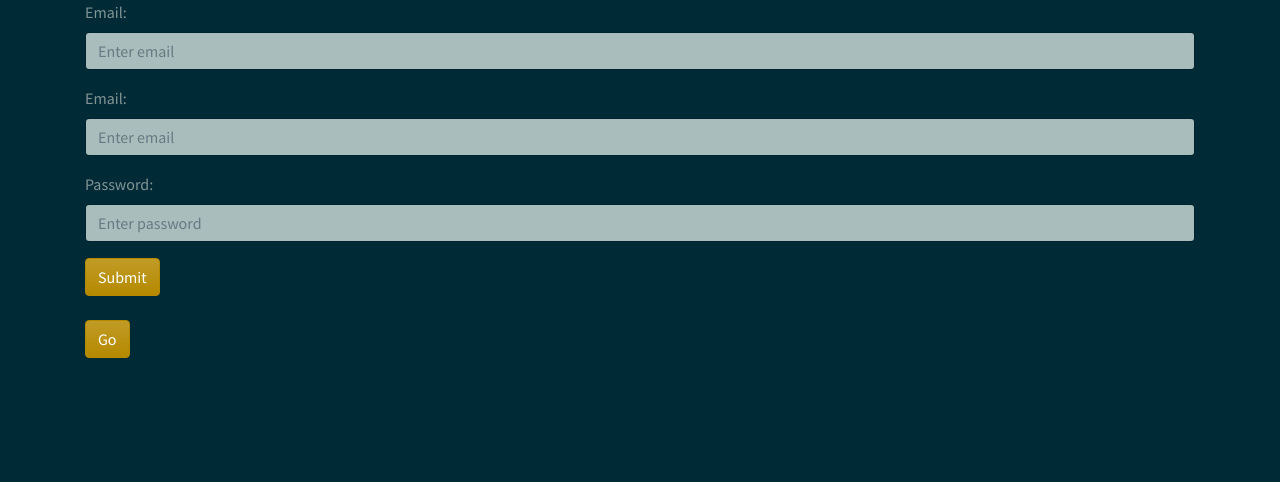
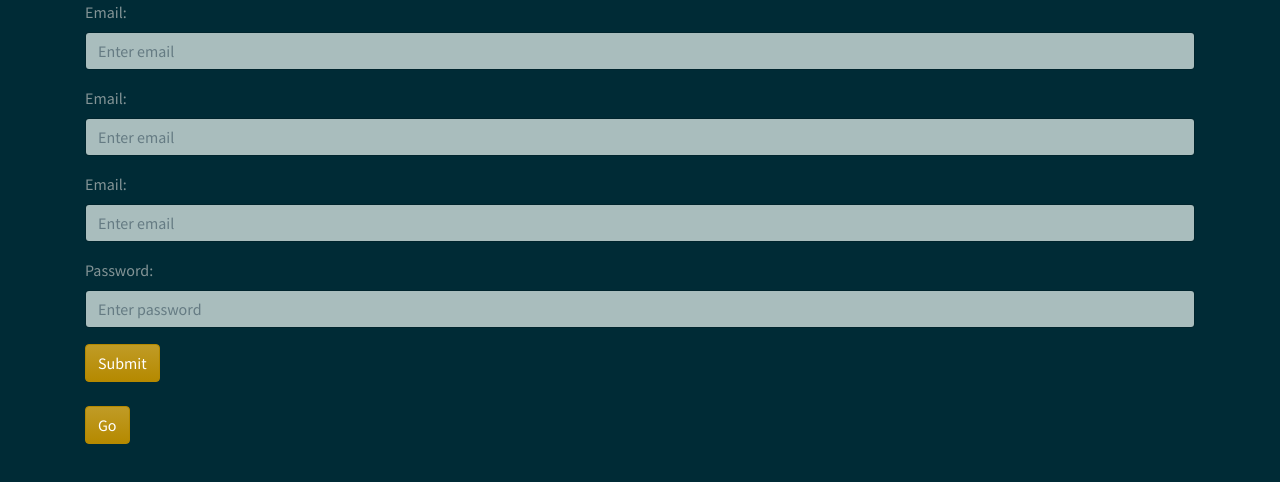
Before and after one commit to achraflamhamdi/electronproject, an Electron app: page src/page.html in a window 1280 px wide. Drawn offline with nearby package versions, Linux system fonts and the light colour scheme; files whose address does not match are found by name.

Commit message:
Update page.html
JH

```diff
--- a/src/page.html
+++ b/src/page.html
@@ -22,6 +22,10 @@
                 <input type="email" class="form-control" id="email" placeholder="Enter email" name="Email">
               </div>
               <div class="form-group">
+                <label for="email">Email:</label>
+                <input type="email" class="form-control" id="email" placeholder="Enter email" name="Email">
+              </div>
+              <div class="form-group">
                 <label for="pwd">Password:</label>
                 <input type="password" class="form-control" id="pwd" placeholder="Enter password" name="MPasse">
               </div>
```
